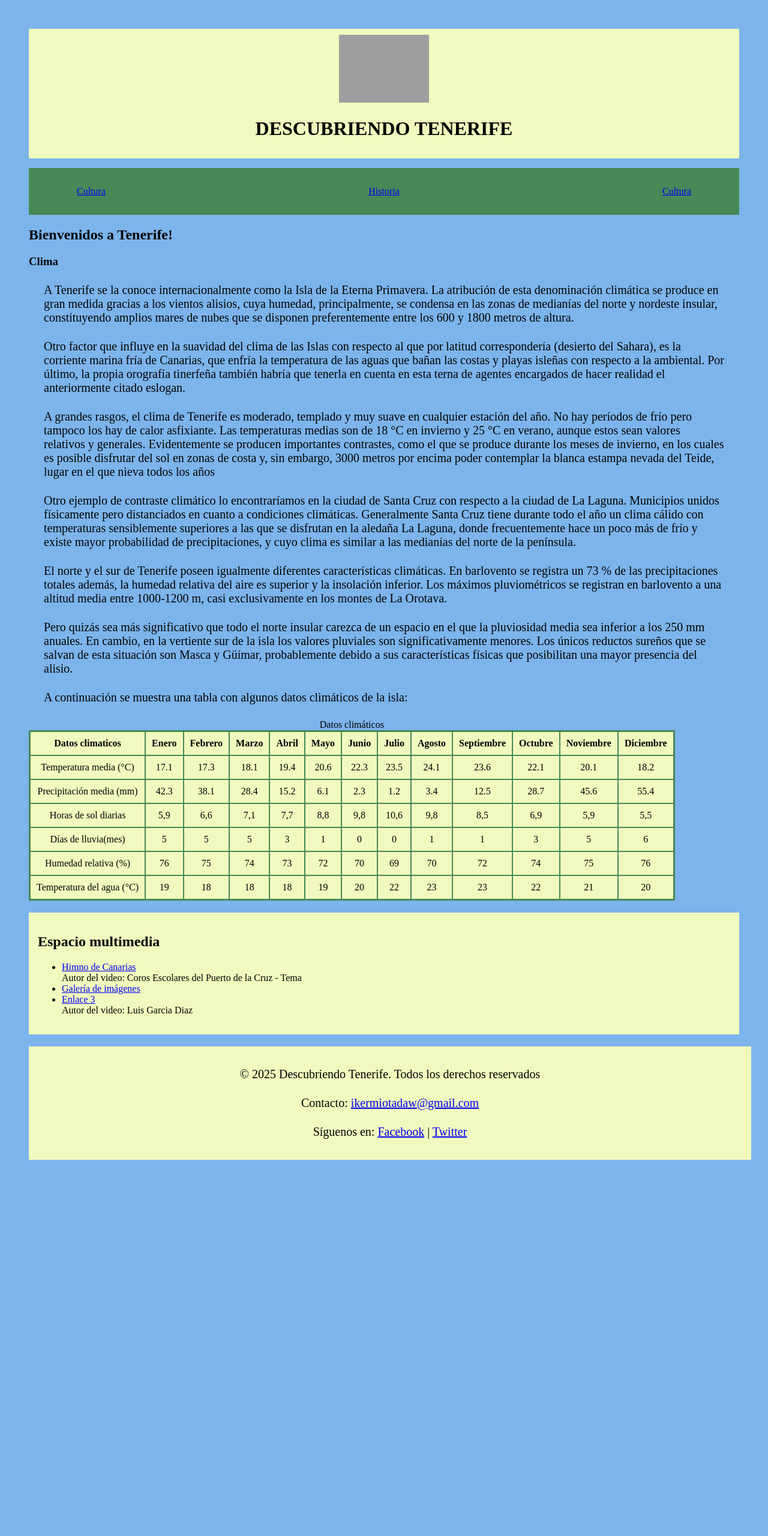
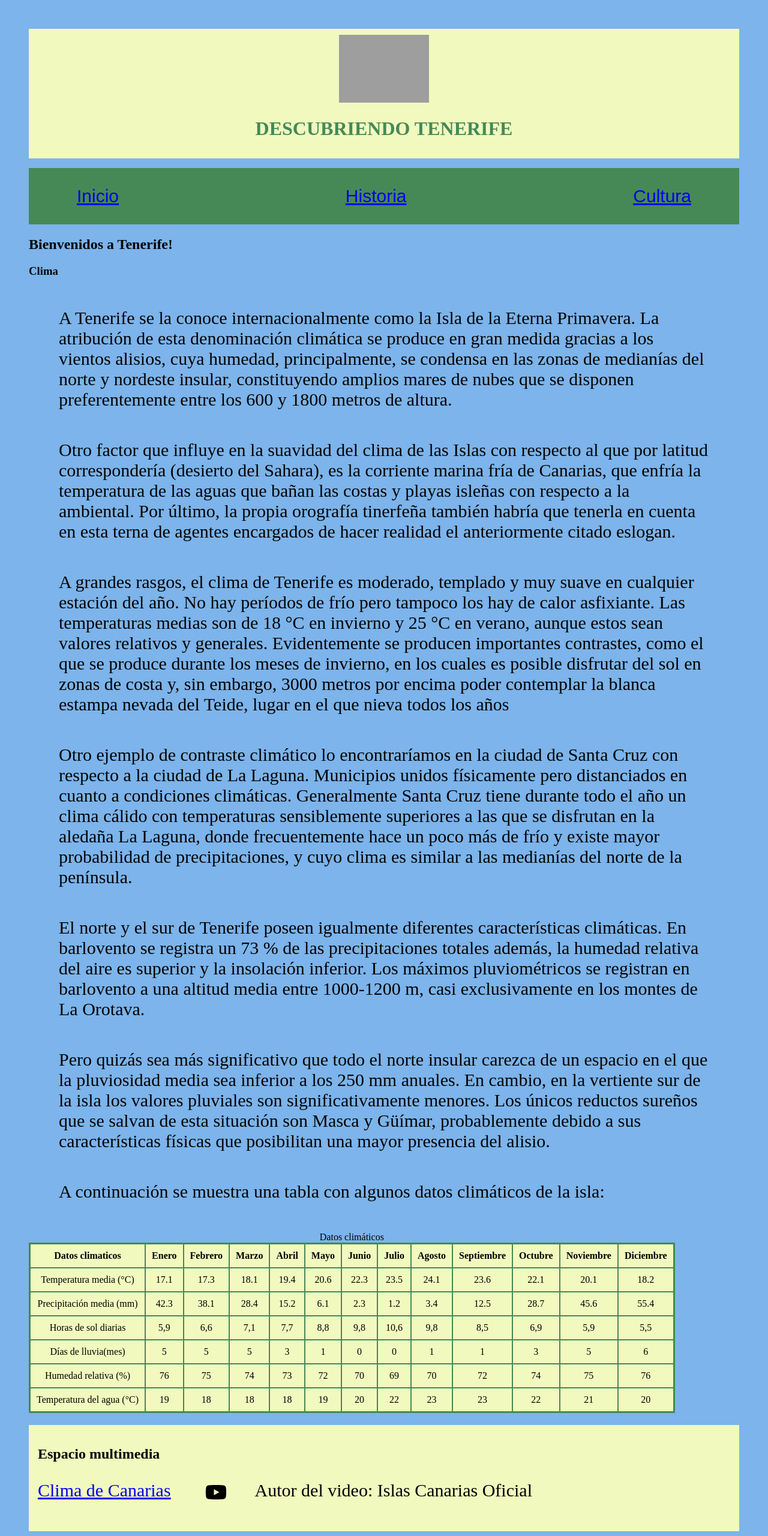
Before and after one commit to ikermiotadaw/Caso-practico-M04, a plain HTML site: page Clima.html in a window 1280 px wide. Shown: the top 2560 px of the page at 60% size. Before the commit the page ends 1981 px from the top, so only its background shows below. Drawn offline with Linux system fonts and the light colour scheme; grey boxes are pictures that could not be loaded.

Commit message:
introducción de iconos
Mejoras en aside (espacio multimedia)
Mejoras en nav: ahora con espacio entre los elementos.
He introducido algún recurso multimedia más y unos iconos para los elementos

```diff
--- a/Clima.html
+++ b/Clima.html
@@ -15,7 +15,7 @@
     </header>
     <nav class="navbar">
         <ul>
-            <li><a href= "index.html">Cultura</a></li>
+            <li><a href= "index.html">Inicio</a></li>
             <li><a href= "Historia.html">Historia</a></li>
             <li><a href= "Cultura.html">Cultura</a></li>
         </ul>
@@ -138,14 +138,12 @@
         </tr>
     </table>
 
-    <aside>
+    <aside class="links">
         <h2>Espacio multimedia</h2>
         <ul>
-            <li><a href="https://www.youtube.com/watch?v=aAxksvCbYH0&list=RDaAxksvCbYH0&start_radio=1">Himno de Canarias</a></li>
-            <figcaption>Autor del video: Coros Escolares del Puerto de la Cruz - Tema</figcaption>
-            <li><a href="https://www.pexels.com/es-es/buscar/tenerife/">Galería de imágenes</a></li>
-            <li><a href="https://www.youtube.com/watch?v=Zl9Z9SQLFlI">Enlace 3</a></li>
-            <figcaption>Autor del video: Luis Garcia Diaz</figcaption>
+            <li><a href="https://www.youtube.com/watch?v=ez3vG8gf6vQ">Clima de Canarias</a></li>
+                <img id="youtube" src="youtube-brands-solid-full.svg">
+            <figcaption>Autor del video: Islas Canarias Oficial</figcaption>
         </ul>
 
 
--- a/style.css
+++ b/style.css
@@ -1,9 +1,8 @@
 header {
     background-color: rgb(241, 249, 190);
-    color: rgb(2, 2, 2);
+    color: rgb(70, 137, 87);
     text-align: center;
     padding: 10px;}
-
 
 body {
     background-color: rgb(124, 180, 235);
@@ -12,7 +11,9 @@ body {
 
 .navbar li{
   display: flex;
+  font-family: Arial, Helvetica, sans-serif;
   justify-content: space-between;
+  font-size: 30px;
   align-items: center;
   background-color: rgb(70, 137, 87);
   padding: 15px 40px;}
@@ -27,7 +28,7 @@ body {
 #titulo {
     color: rgb(70, 137, 87);
     background-color: rgb(241, 249, 190);
-    font-size: 30px;
+    font-size: 50px;
     text-align: center;}
 .imagen-flotante-1{
     float: right;
@@ -43,12 +44,12 @@ body {
     border: 3px solid rgb(70, 137, 87);}
 
 .parrafo {
-    font-size: 20px;
+    font-size: 30px;
     margin: 25px;}
 
 p {
-    font-size: 20px;
-    margin: 25px;}
+    font-size: 30px;
+    margin: 50px;}
 
 .tabla {
     justify-content: center;
@@ -67,11 +68,33 @@ img {
      position: right;
      top: 20px;
      left: 350px;}
+#youtube {
+    width: 40px;
+    height: 40px;
+    margin-left: 10px;
+    vertical-align: middle;}
 
 aside {
     background-color: rgb(241, 249, 190);
     padding: 15px;
     margin: 20px 0;}
+
+.links li{
+    margin: right;}
+
+.links ul{
+    display:flex;
+    gap: 45px;
+    list-style-type: none;
+    font-size: 30px;
+    padding: 0;}
+
+.links li:hover {
+  background-color: rgb(252, 252, 252);}
+
+.links figcaption:hover {
+  font-style: italic;
+  color: gray;}
 
 footer {
     background-color: rgb(241, 249, 190);
```
Also changed, not shown: Cultura.html (+4 -7 lines), Historia.html (+8 -7 lines), index.html (+5 -2 lines), camera-solid-full.svg (added), wikipedia-w-brands-solid-full.svg (added), youtube-brands-solid-full.svg (added).
